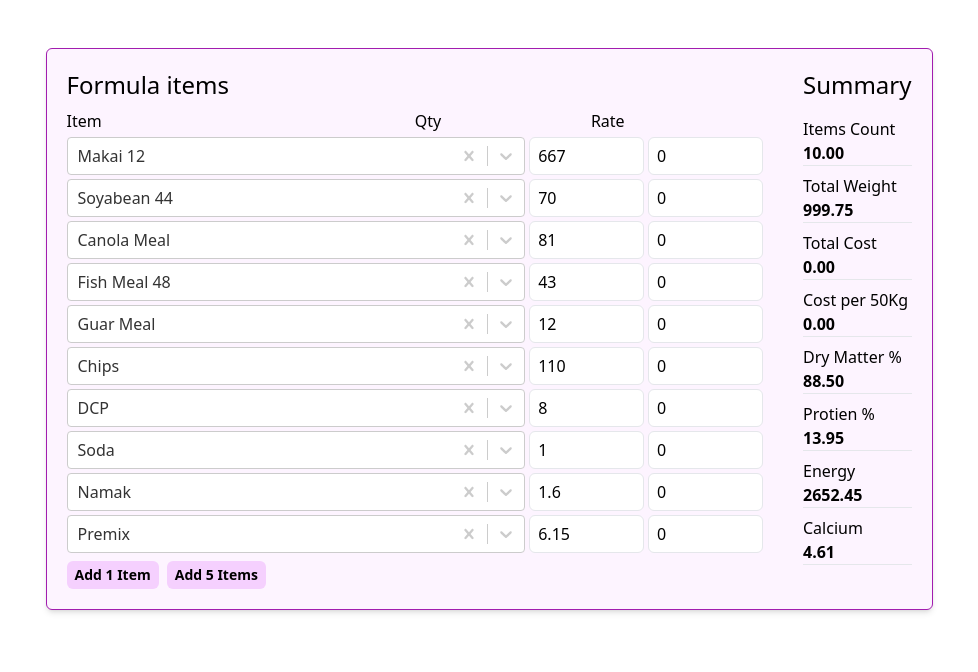
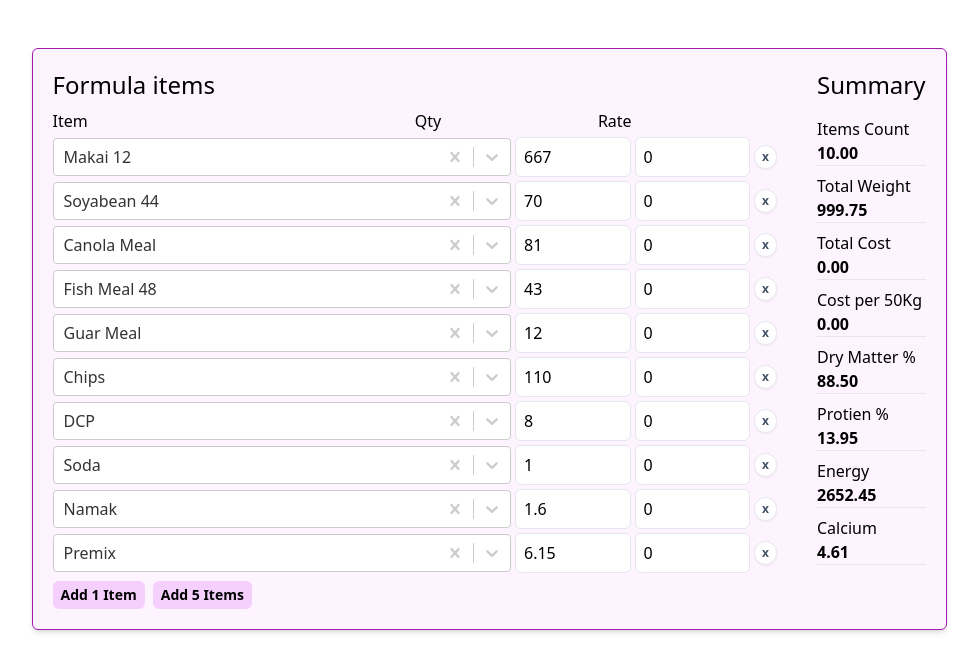
Before and after one commit to msafdaar/feed-energy-protien, a React (Vite) app: page / in a window 1280 px wide. Shown: the top 672 px of the page, without its empty margins (151-1129 px from the left). Built offline with nearby package versions, Linux system fonts and the light colour scheme.

Commit message:
add function to remove items. it has bugs

```diff
--- a/src/App.jsx
+++ b/src/App.jsx
@@ -456,6 +456,13 @@ function App() {
       setFormula(formula.concat([{},{},{},{},{}]));
     }
   }
+  function removeItem(target){
+    console.log(target)
+    let newState = formula.filter((value, index)=> {
+      return index !== target
+    })
+    setFormula(newState);
+  }
   return (
     <div className=' bg-fuchsia-50 border border-fuchsia-700 shadow-md p-5 rounded-md flex gap-5 sm:gap-10 flex-col sm:flex-row'>
     <div className=''>
@@ -466,10 +473,11 @@ function App() {
       <div className='w-1/4'>Rate</div>
     </div>
     {formula.map((item, index)=>{
-      return <div className='flex gap-1 mb-1' key={index}>
+      return <div className='flex gap-1 mb-1 items-center' key={index}>
       <Select className='w-4/6' options={options} isClearable={true} defaultValue={item.item} onChange={(value) => changeHandler({value, index,inputType: "item"})} data-item-index={index} data-input-type = "item"></Select>
-      <input className='w-1/6 border rounded-md px-2' type='number' min="0" value={item.qty ? item.qty.toString() : 0} onChange={(value) => changeHandler({value: parseFloat(value.target.value)||0, index,inputType: "qty"})} ></input>
-      <input className='w-1/6 border rounded-md px-2' type='number' min="0" value={item.rate ? item.rate.toString() : 0} onChange={(value) => changeHandler({value: parseFloat(value.target.value)||0, index,inputType: "rate"})} ></input>
+      <input className='w-1/6 border h-10 rounded-md px-2' type='number' min="0" value={item.qty ? item.qty.toString() : 0} onChange={(value) => changeHandler({value: parseFloat(value.target.value)||0, index,inputType: "qty"})} ></input>
+      <input className='w-1/6 border h-10 rounded-md px-2' type='number' min="0" value={item.rate ? item.rate.toString() : 0} onChange={(value) => changeHandler({value: parseFloat(value.target.value)||0, index,inputType: "rate"})} ></input>
+      <button className='bg-white h-6 w-6 text-xs text-slate-600 font-bold active:ring hover:bg-slate-100 shadow-sm border rounded-full' onClick={()=>removeItem(index)}>x</button>
       </div>
     })}
     <div className='flex gap-2 mt-2'>
```
